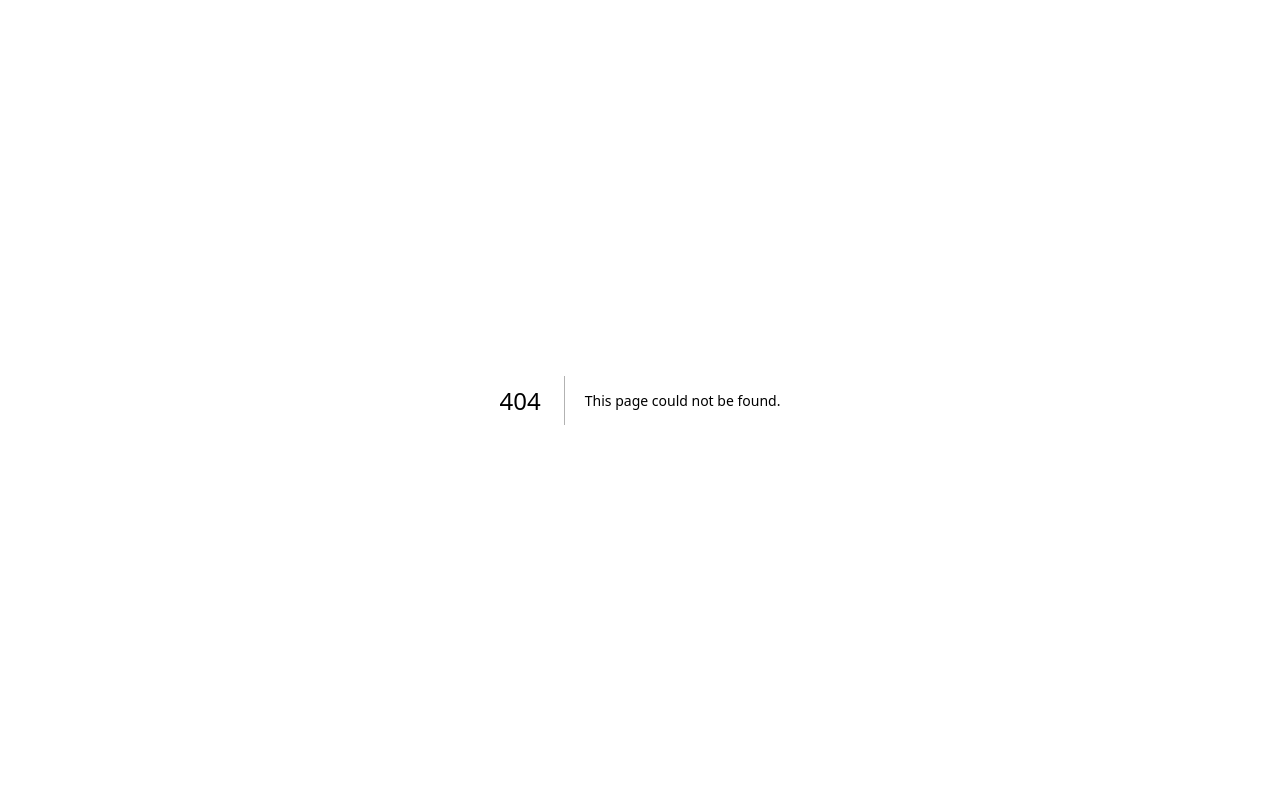
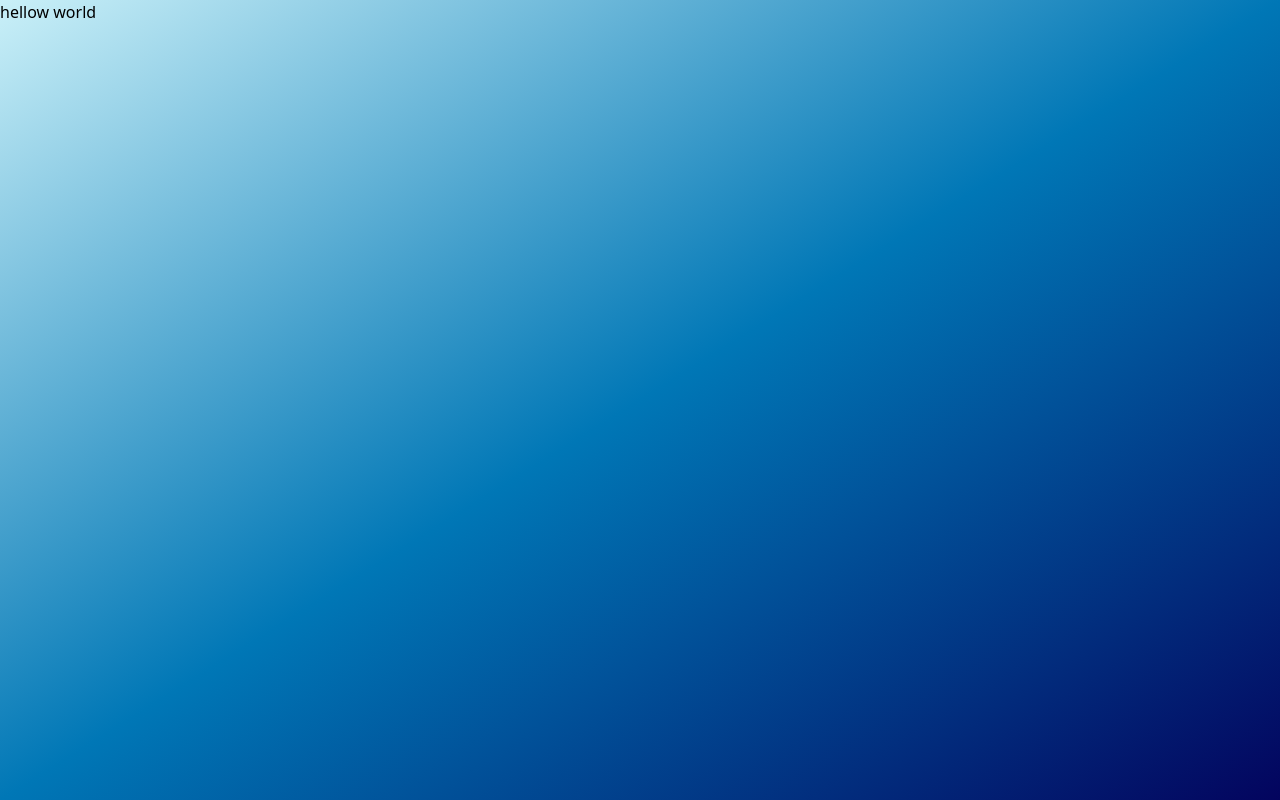
Before and after one commit to BxDxBxY/my-app, a Next.js app: page /jobs in a window 1280 px wide. Before the commit this address had no page. Built offline with nearby package versions, Linux system fonts and the light colour scheme.

Commit message:
commit changes

```diff
--- /dev/null
+++ b/pages/jobs.js
@@ -0,0 +1,13 @@
+import { React } from "react";
+
+const Jobs = () => {
+  return (
+    <>
+<div class="w-full  bg-gradient-to-br  via-[#0077b6] to-[#03045e]  from-[#caf0f8]  h-screen">
+hellow world
+</div>
+    </>
+  );
+};
+
+export default Jobs;
```
